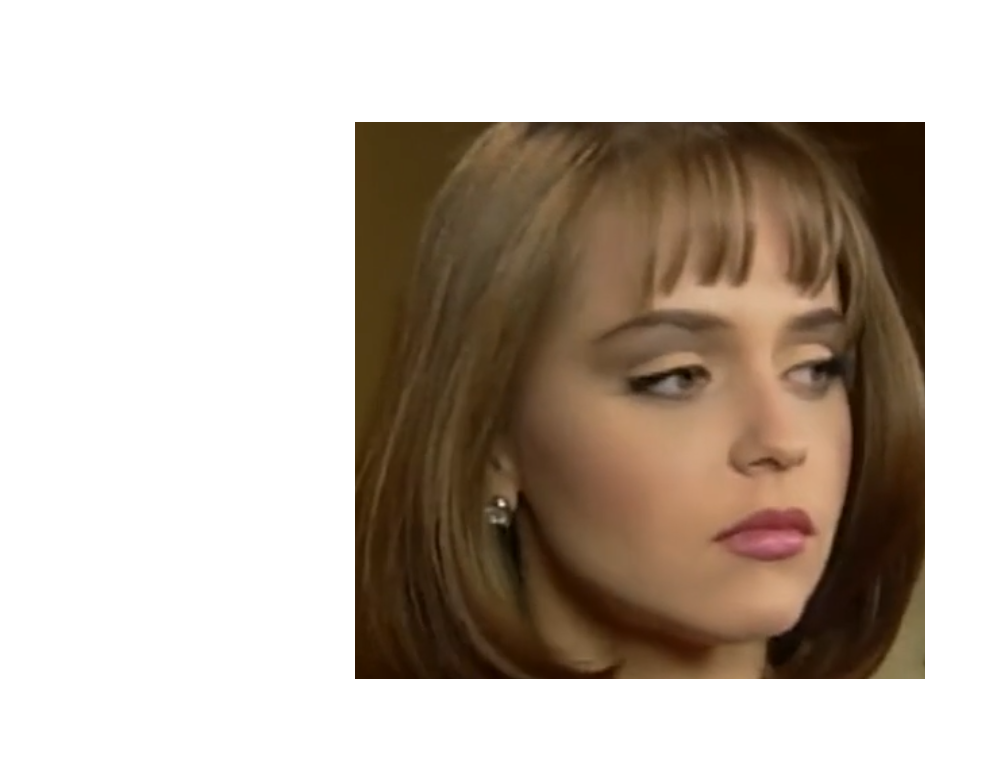
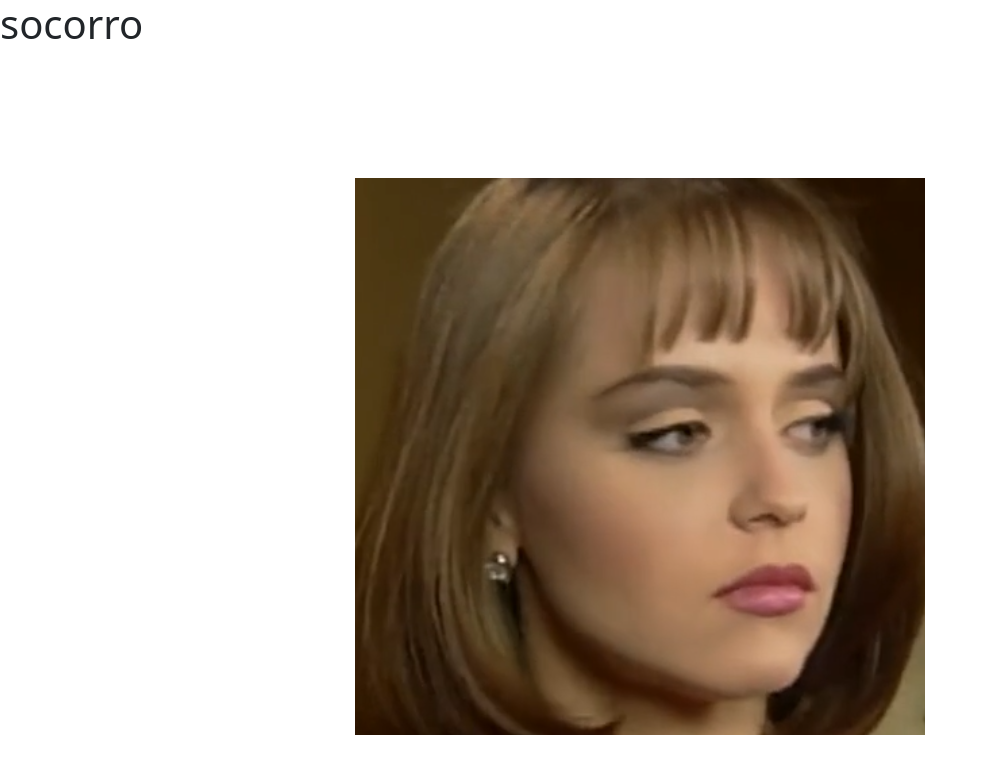
Before and after one commit to vicastanha/Projeto_Integrador_IOT_Sistemas-2022, a plain HTML site: page head-spinning-GSAP-main/index.html in a window 1280 px wide. Shown: the whole page, without its empty margins (0-986 px from the left). Drawn offline with nearby package versions, Linux system fonts and the light colour scheme.

Commit message:
commit fora

```diff
--- a/head-spinning-GSAP-main/index.html
+++ b/head-spinning-GSAP-main/index.html
@@ -14,6 +14,7 @@
 
 <body>
 
+    <h1>socorro</h1>
     <div class="h-100 d-flex align-items-center justify-content-center">
         <img id="img" src="img/cabecote.png">
     </div>
```
